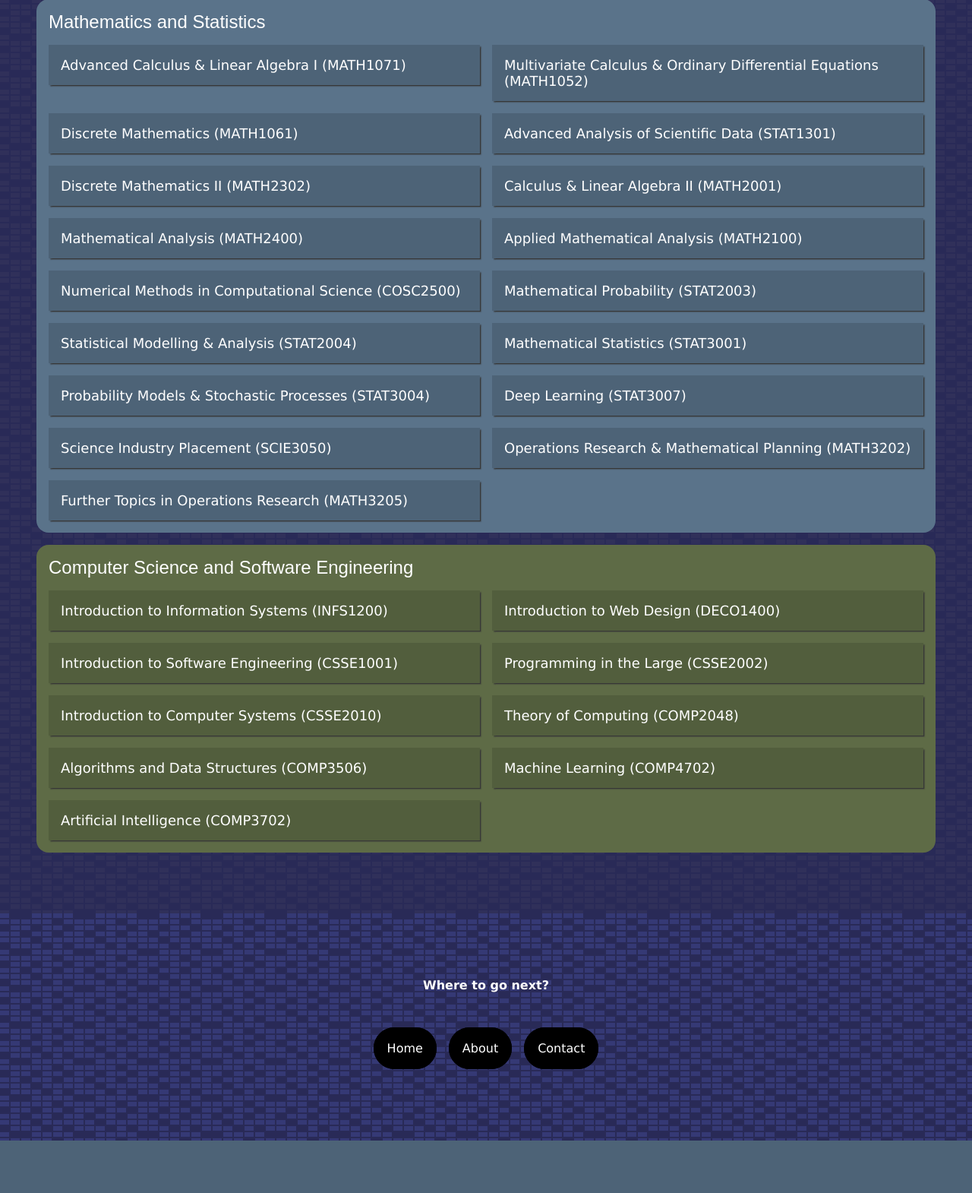
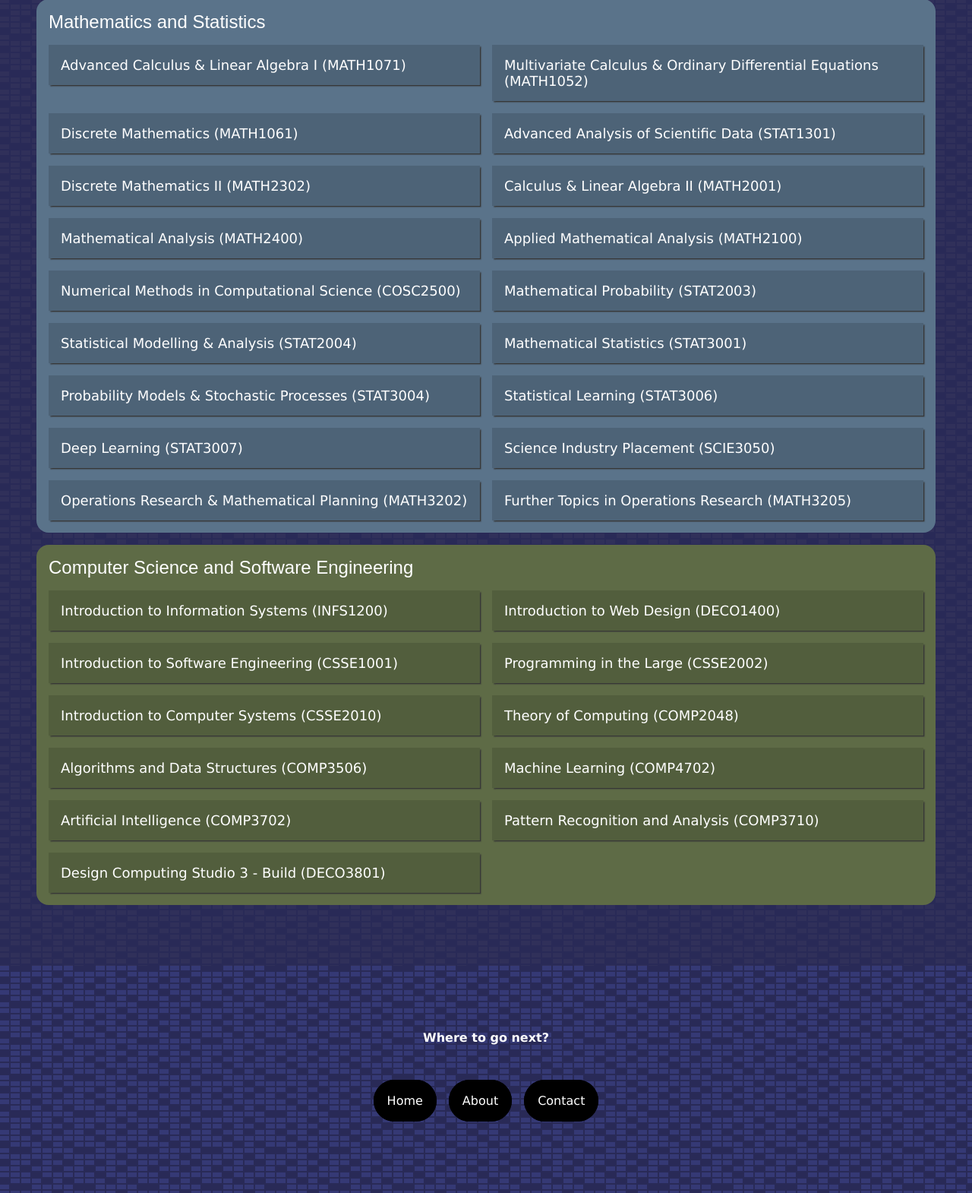
Before and after one commit to MitchellJC/PersonalWebsite, a Flask app: page /about in a window 1280 px wide. Shown: the part 994-2564 px from the top of the page at 76% size. Before the commit the page ends 2495 px from the top, so only its background shows below. Run offline with Flask 2, Linux system fonts and the light colour scheme; some libraries are stand-ins or nearby versions.

Commit message:
Added more courses

```diff
--- a/templates/about.html
+++ b/templates/about.html
@@ -338,7 +338,25 @@ about_active %}class="active-page"{% endblock %} {% block content %}
             </p>
           </div>
         </div>
-
+        <div class="course">
+          <span class="course-title">
+            Statistical Learning (STAT3006)
+          </span>
+          <div class="course-description-box">
+            <p class="course-description">
+              Statistics is a key building block for numerous modern machine learning algorithms that have found success in many important applications. The course will cover key ideas behind these algorithms from a statistical perspective, and provide an in-depth knowledge that will enable students to apply the methods with awareness of their strengths and limitations. The topics covered will include probabilistic and analytic foundations, multivariate statistical analysis and machine learning, with a particular focus on clustering, classification, model selection and high-dimensional statistical analysis. Students will gain a theoretical understanding of these techniques and develop practical skills by using the R statistical programming language to solve problems involving various real and simulated datasets.
+              <br />
+              <br />
+              Course description from course page:
+              <a
+                href="https://my.uq.edu.au/programs-courses/course.html?course_code=STAT3006"
+                target="_blank"
+              >
+              https://my.uq.edu.au/programs-courses/course.html?course_code=STAT3006
+              </a>
+            </p>
+          </div>
+        </div>
         <div class="course">
           <span class="course-title">
             Deep Learning (STAT3007)
@@ -631,6 +649,40 @@ about_active %}class="active-page"{% endblock %} {% block content %}
             </p>
           </div>
         </div>
+        <div class="course">
+          <span class="course-title"> Pattern Recognition and Analysis (COMP3710) </span>
+          <div class="course-description-box">
+            <p class="course-description">
+              Understanding patterns in our environment is an important cognitive ability. The development of recognition and automated algorithms that are able to process copious amounts data without (or with limited) human intervention is critical in replicating this ability in machines. This course will cover the fundamentals of creating computational algorithms and models that are able to recognise and/or analyse patterns within data of various forms. Topics and algorithms will include fractal geometry, classification methods such as random forests, recognition approaches using deep learning and models of the human vision system. Python, the open-source paradigm and state-of-the-art packages like Tensorflow, JAX and PyTorch will be used as a mechanism for students to study patterns in nature and solve problems from various real-worlds data sources, such images, social media and biomedical signals.
+              <br />
+              <br />
+              Course description from course page:
+              <a
+                href="https://my.uq.edu.au/programs-courses/course.html?course_code=comp3710"
+                target="_blank"
+              >
+              https://my.uq.edu.au/programs-courses/course.html?course_code=comp3710
+              </a>
+            </p>
+          </div>
+        </div>
+        <div class="course">
+          <span class="course-title"> Design Computing Studio 3 - Build (DECO3801) </span>
+          <div class="course-description-box">
+            <p class="course-description">
+              A studio-based capstone design projects course in which interdisciplinary teams design and implement a significant software/IT prototype in a practice-based setting and according to a project brief specification with industry level project deadlines. The course consolidates and expands on students' previous experience, with a focus on project-based learning. The course enables students to showcase technical and professional skills gained during their study program and apply these effectively to assess abilities in teamwork, project management, communication skills, and the analysis of user experience, ethics, and security in relation to the design and implementation of a substantial software prototype project.
+              <br />
+              <br />
+              Course description from course page:
+              <a
+                href="https://my.uq.edu.au/programs-courses/course.html?course_code=DECO3801"
+                target="_blank"
+              >
+              https://my.uq.edu.au/programs-courses/course.html?course_code=DECO3801
+              </a>
+            </p>
+          </div>
+        </div>
       </div>
     </div>
 
```
